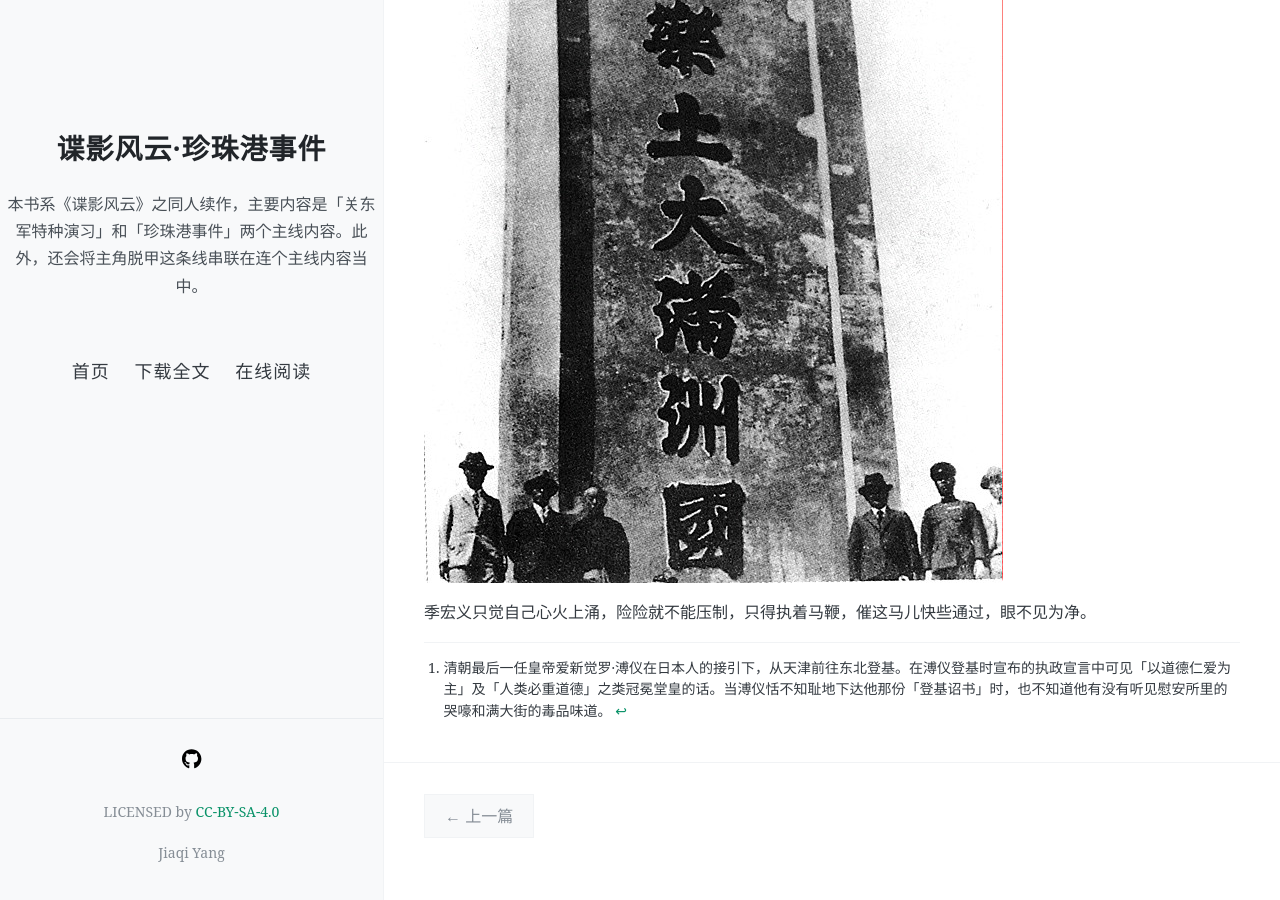
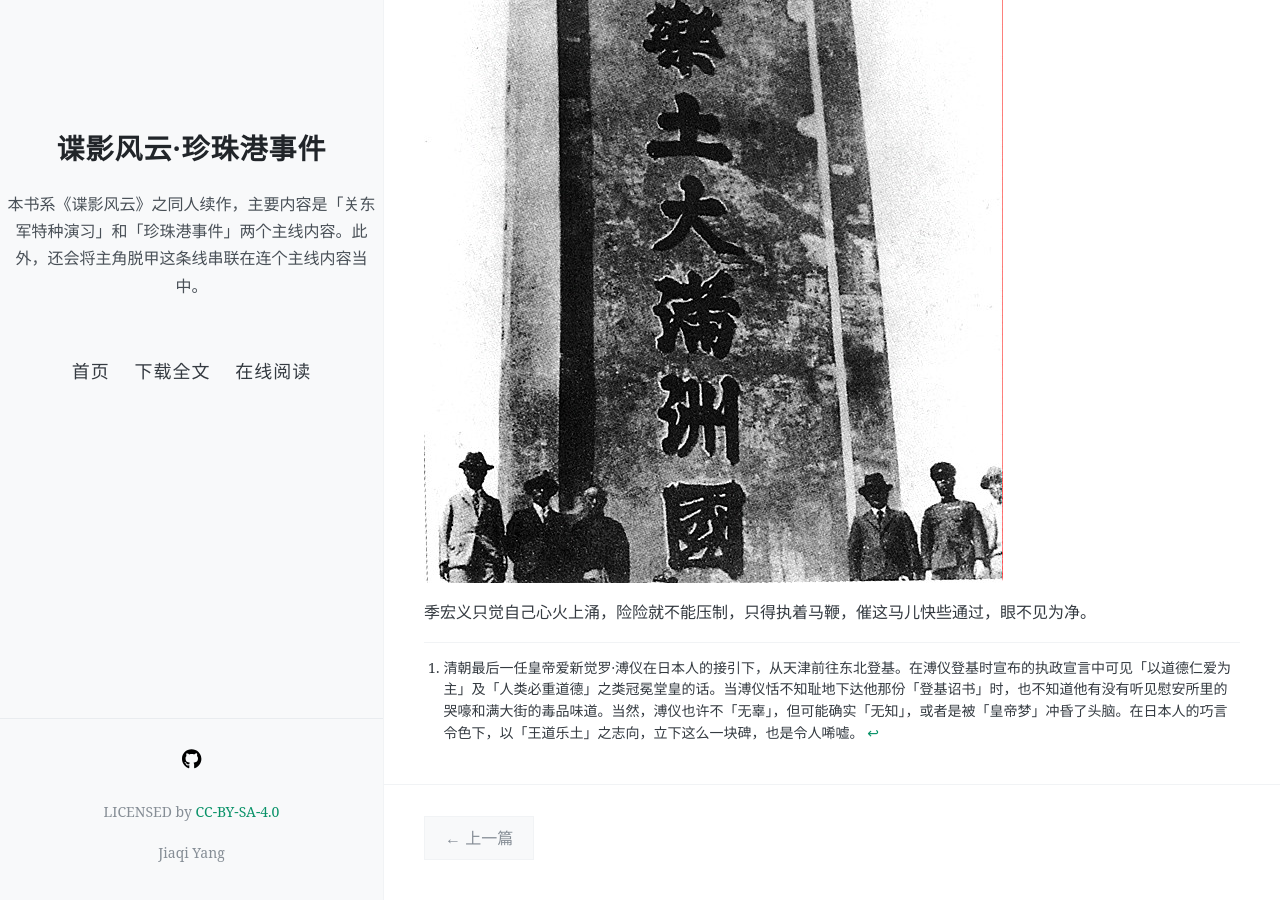
Before and after one commit to NingZhiheng/the-novel-pearl-harbor, a Jekyll site: the page built from docs/_posts/2020-04-19-过山海关.md, in a window 1280 px wide and 900 px high, scrolled down 1329 px. Built offline with Jekyll 4.4.1, drawn with Linux system fonts in a browser that asks for light colours; nearby versions of some CDN libraries; before the commit the page ends 2207 px from its top, so only the background shows below that.

Commit message:
[sync] source synchronized: 2020-04-19 13:42:22

```diff
--- a/docs/_includes/04.md
+++ b/docs/_includes/04.md
@@ -36,4 +36,4 @@
 
 <!-- ![01](../../../../images/01.jpg "东北华北示意图") -->
 
-[^1]: 清朝最后一任皇帝爱新觉罗·溥仪在日本人的接引下，从天津前往东北登基。在溥仪登基时宣布的执政宣言中可见「以道德仁爱为主」及「人类必重道德」之类冠冕堂皇的话。当溥仪恬不知耻地下达他那份「登基诏书」时，也不知道他有没有听见慰安所里的哭嚎和满大街的毒品味道。
+[^1]: 清朝最后一任皇帝爱新觉罗·溥仪在日本人的接引下，从天津前往东北登基。在溥仪登基时宣布的执政宣言中可见「以道德仁爱为主」及「人类必重道德」之类冠冕堂皇的话。当溥仪恬不知耻地下达他那份「登基诏书」时，也不知道他有没有听见慰安所里的哭嚎和满大街的毒品味道。当然，溥仪也许不「无辜」，但可能确实「无知」，或者是被「皇帝梦」冲昏了头脑。在日本人的巧言令色下，以「王道乐土」之志向，立下这么一块碑，也是令人唏嘘。
```
